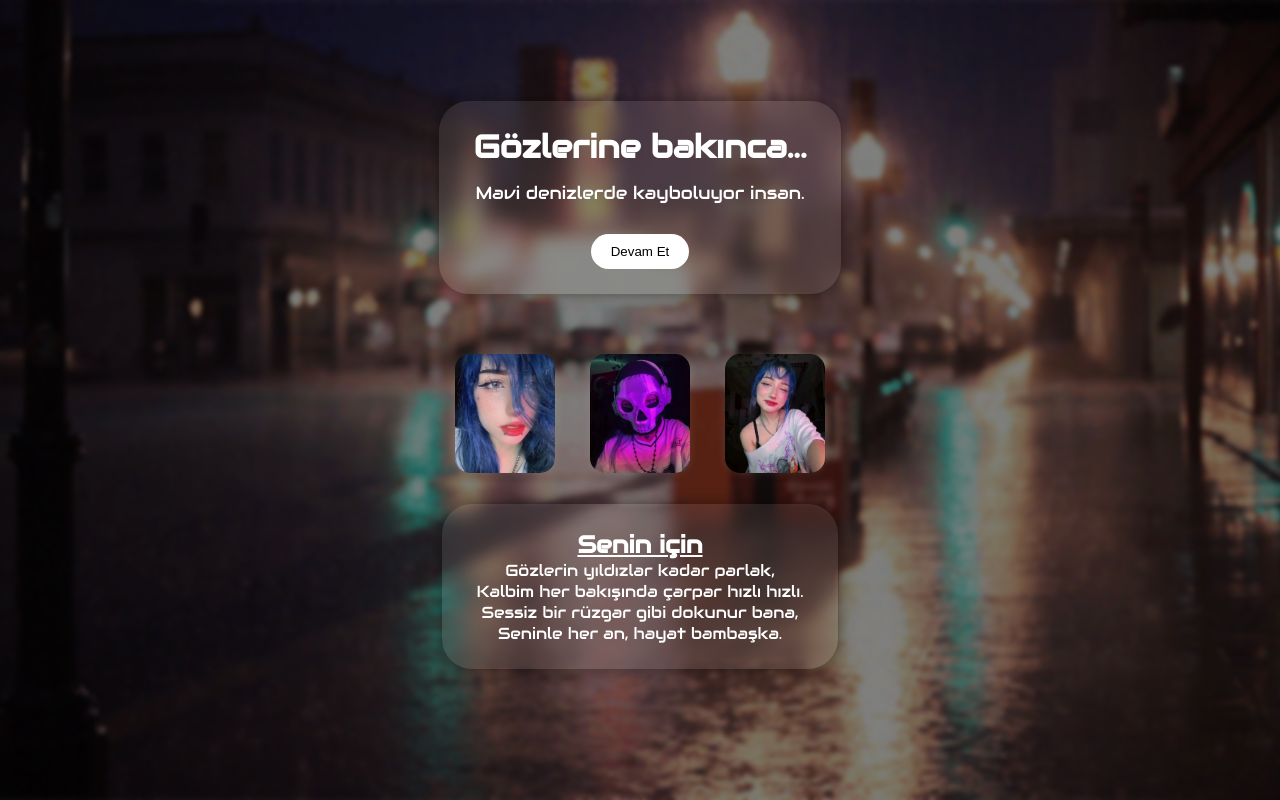
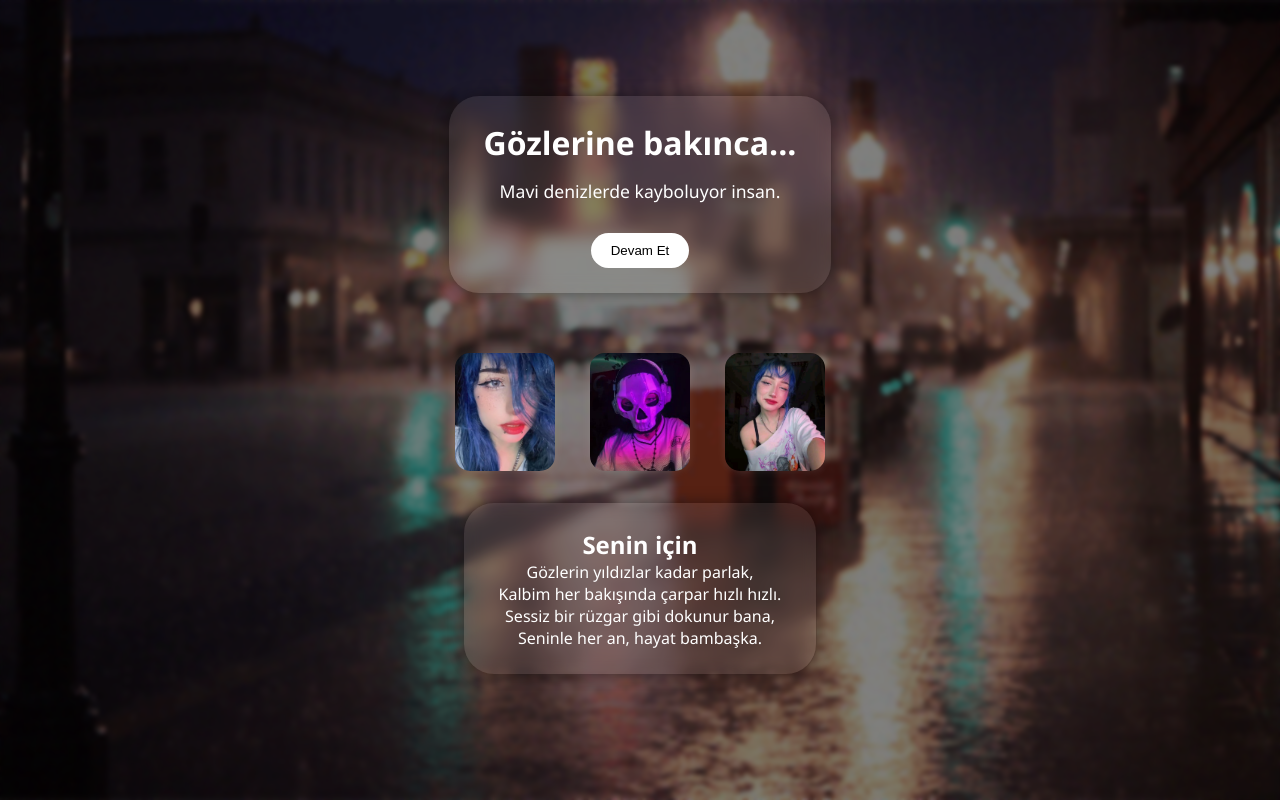
Before and after one commit to kursun00/sanaozel, a plain HTML site: page index.html in a window 1280 px wide. Drawn offline with Linux system fonts and the light colour scheme.

Commit message:
Update index.html

```diff
--- a/index.html
+++ b/index.html
@@ -8,19 +8,8 @@
   <!-- Google Fonts Audiowide -->
   <link href="https://fonts.googleapis.com/css2?family=Audiowide&display=swap" rel="stylesheet" />
 
+  <!-- Harici CSS -->
   <link rel="stylesheet" href="style.css" />
-
-  <style>
-    /* Audiowide fontu genel olarak body’ye uygula */
-    body, html {
-      font-family: 'Audiowide', cursive, 'Segoe UI', sans-serif;
-    }
-
-    /* Senin için başlığı altı çizgili yap */
-    #senin-icin h2 {
-      text-decoration: underline;
-    }
-  </style>
 </head>
 <body>
 
@@ -57,6 +46,7 @@
     </div>
 
     <br>
+
     <!-- Senin için Bölümü -->
     <div class="text-box" id="senin-icin">
       <h2>Senin için</h2>
```
